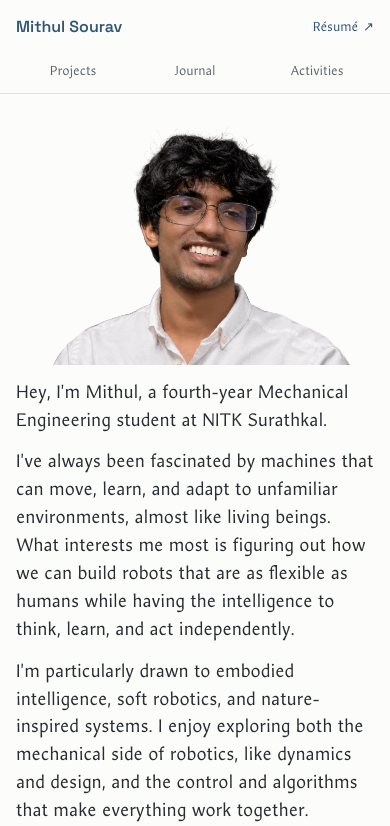
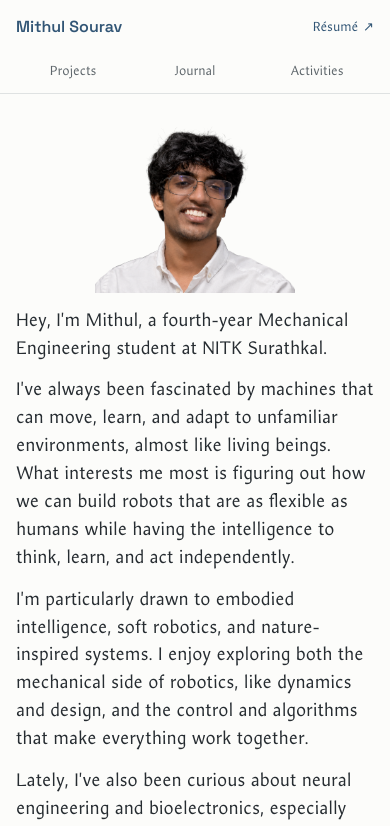
Before and after one commit to psmithul/portfolio, a Next.js app: page / in a window 390 px wide. Shown: the top 826 px of the page. Built offline with nearby package versions, Linux system fonts and the light colour scheme.

Commit message:
Center a smaller homepage portrait beside the bio

```diff
--- a/app/page.tsx
+++ b/app/page.tsx
@@ -27,7 +27,7 @@ export default async function Home() {
             className="academic-home-photo"
             src="/images/mithul-profile-photo-cutout.webp"
             fill
-            sizes="(max-width: 462px) calc(100vw - 32px), (max-width: 820px) 430px, 330px"
+            sizes="(max-width: 820px) 200px, 240px"
             alt="Portrait of Mithul Sourav"
             preload
           />
--- a/app/portfolio.css
+++ b/app/portfolio.css
@@ -7,7 +7,7 @@
 }
 .portfolio-hero {
   display: grid;
-  grid-template-columns: minmax(0, 39fr) minmax(0, 61fr);
+  grid-template-columns: clamp(180px, 22vw, 240px) minmax(0, 1fr);
   grid-template-areas: 'portrait intro' '. actions';
   gap: 14px var(--portfolio-gutter);
   scroll-margin-top: var(--academic-anchor-offset);
@@ -20,11 +20,14 @@
 .portfolio-portrait {
   grid-area: portrait;
   position: relative;
+  width: 100%;
+  aspect-ratio: 6 / 5;
+  align-self: center;
   margin: 0;
 }
 .portfolio-portrait img {
   object-fit: cover;
-  object-position: 65% bottom;
+  object-position: 80% bottom;
 }
 .portfolio-intro-copy {
   grid-area: intro;
@@ -211,12 +214,8 @@
     grid-template-areas: 'portrait' 'intro' 'actions';
   }
   .portfolio-portrait {
-    width: min(100%, 430px);
-    aspect-ratio: 3 / 2;
+    width: min(60%, 200px);
     justify-self: center;
-  }
-  .portfolio-portrait img {
-    object-position: right bottom;
   }
 }
 @media (max-width: 620px) {
```
